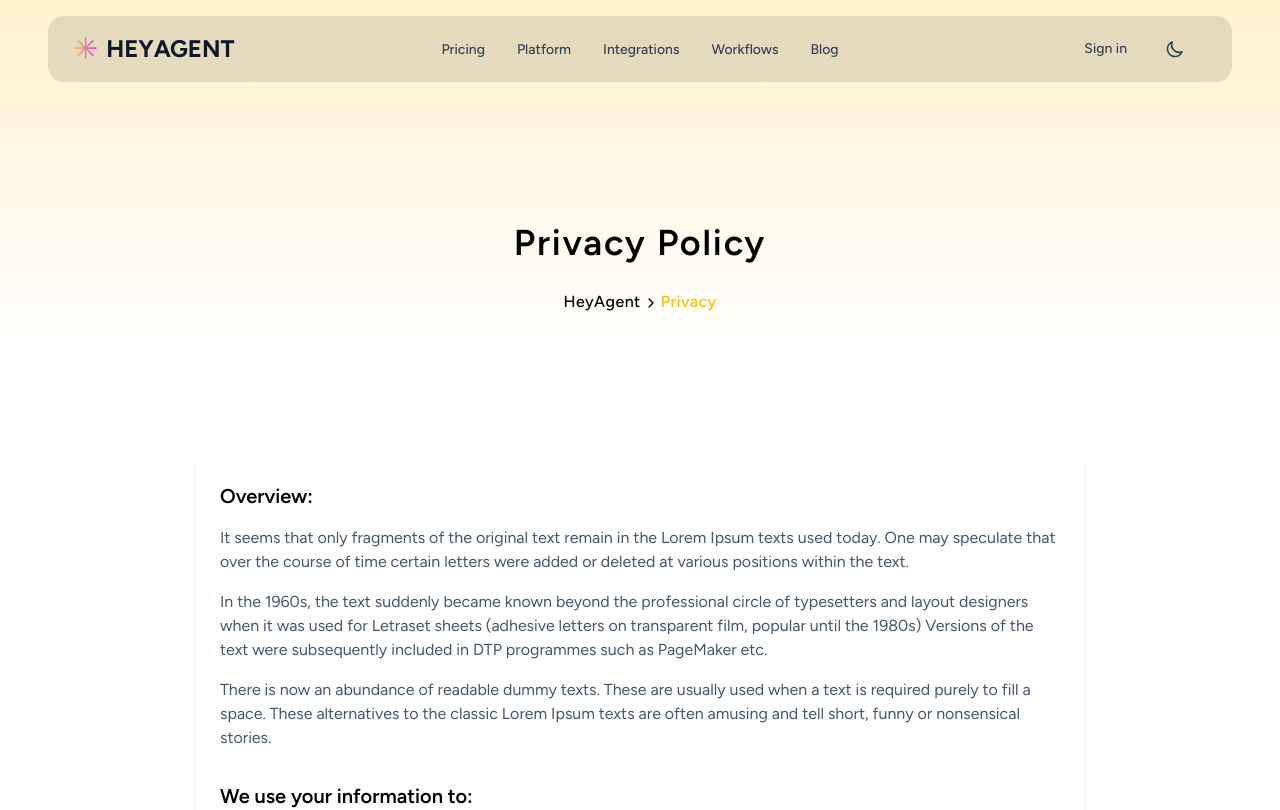
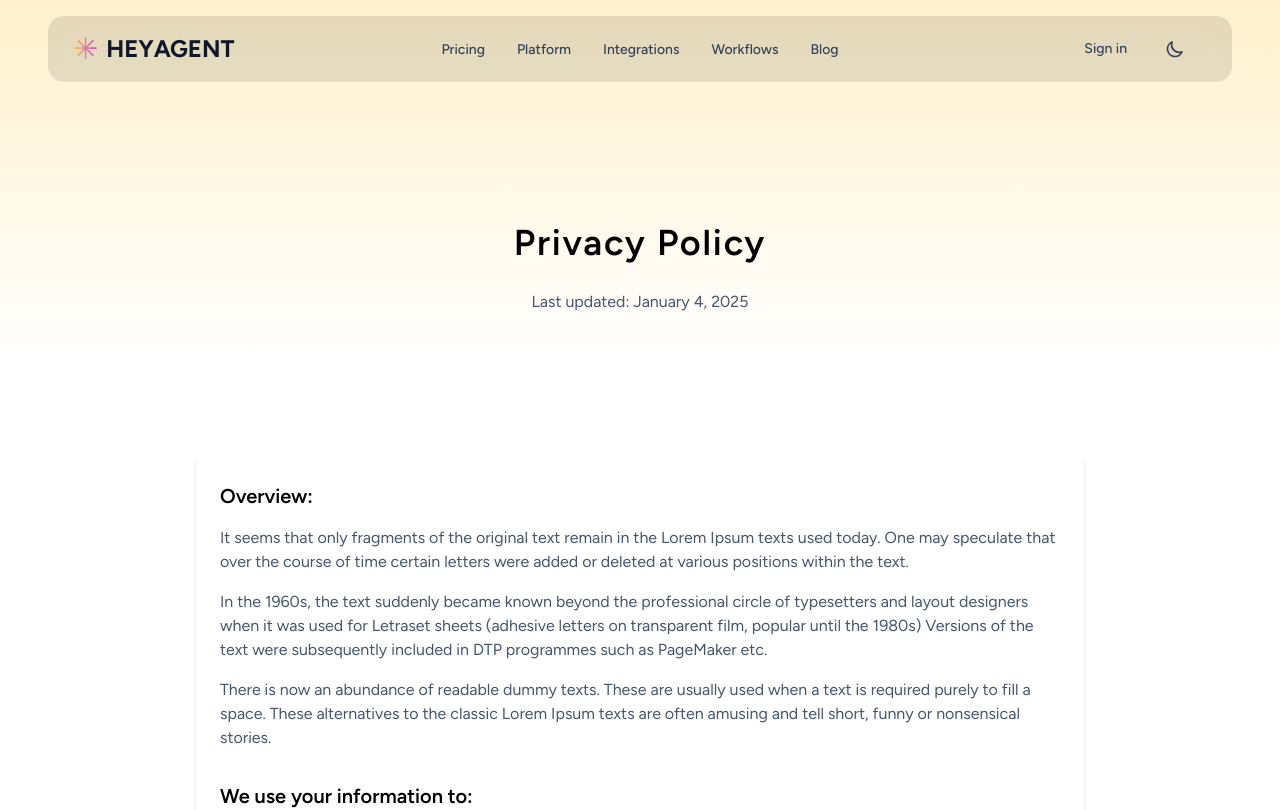
Before and after one commit to heyagent/heyagent, a Next.js app in the folder heyagent-app/: page /privacy in a window 1280 px wide. Shown: the top 810 px of the page. Built offline with nearby package versions, Linux system fonts and the light colour scheme.

Commit message:
fix: Replace breadcrumbs with last updated date on privacy policy page
- Removed breadcrumb navigation from privacy policy hero section
- Added "Last updated: January 4, 2025" text instead
- Cleaned up unused FiChevronRight import

```diff
--- a/heyagent-app/app/privacy/page.tsx
+++ b/heyagent-app/app/privacy/page.tsx
@@ -1,7 +1,7 @@
 "use client";
 
 import Link from "next/link";
-import { FiChevronRight, FiArrowRight } from "react-icons/fi";
+import { FiArrowRight } from "react-icons/fi";
 
 export default function PrivacyPolicy() {
   return (
@@ -15,17 +15,9 @@ export default function PrivacyPolicy() {
                 Privacy Policy
               </h5>
             </div>
-            <ul className="tracking-[0.5px] mb-0 inline-block mt-5">
-              <li className="inline-block capitalize font-medium duration-500 ease-in-out hover:text-amber-400">
-                <Link href="/">HeyAgent</Link>
-              </li>
-              <li className="inline-block text-base mx-0.5 ltr:rotate-0 rtl:rotate-180">
-                <FiChevronRight className="inline-block" />
-              </li>
-              <li className="inline-block capitalize font-medium duration-500 ease-in-out text-amber-400" aria-current="page">
-                Privacy
-              </li>
-            </ul>
+            <p className="text-slate-600 dark:text-slate-300 mt-5">
+              Last updated: January 4, 2025
+            </p>
           </div>
         </div>
       </section>
```
